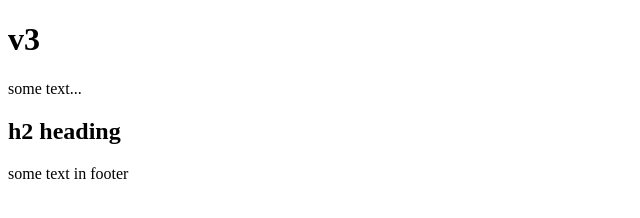
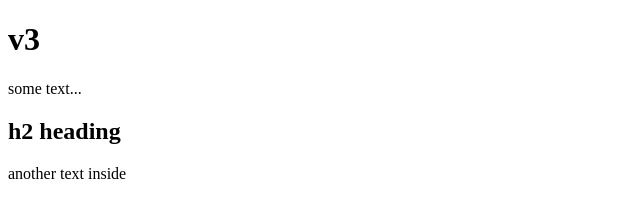
Before and after one commit to cygp/nauka-gita, a plain HTML site: page index.html in a window 1280 px wide. Shown: the full height of the page, 0-640 px from the left. Drawn offline with Linux system fonts and the light colour scheme.

Commit message:
Change footer pharagraph

```diff
--- a/index.html
+++ b/index.html
@@ -8,7 +8,7 @@
 	<p>some text...</p>
 	<h2>h2 heading</h2>
 	<footer>
-		<p>some text in footer</p>
+		<p>another text inside</p>
 	</footer>
 </body>
 </html>
```
